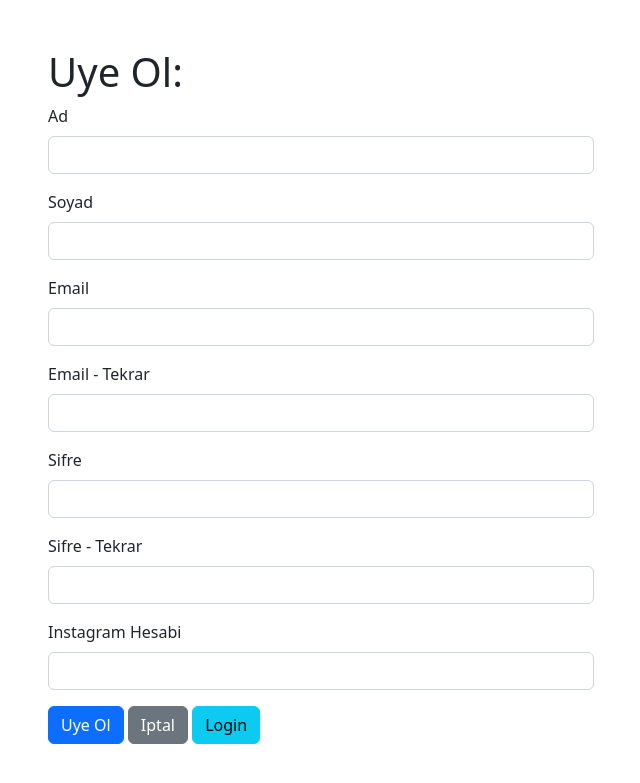
After one commit to hakanyalcinkaya/Uctan-Uca-Projelerle-Sifirdan-Full-Stack-Python-ve-Django-Egitimi, a Django app: page /user/register/ in a window 1280 px wide. The commit adds this page. Shown: the top 783 px of the page, without its empty margins (319-959 px from the left). Run offline with Django 4.2, Linux system fonts and the light colour scheme; some libraries are stand-ins or nearby versions.

Commit message:
Django: Proje4: Uye-Ol-Register-Sayfasinin-Olusturulmasi

```diff
--- a/020-Django---proje4_medium_clone/config/settings.py
+++ b/020-Django---proje4_medium_clone/config/settings.py
@@ -141,8 +141,8 @@ DEFAULT_AUTO_FIELD = 'django.db.models.BigAutoField'
 
 
 # YAPILACAKLAR:::
-# TODO: Login
-# TODO: Logout
+# DONE: Login
+# DONE: Logout
 # TODO: Sign Up *Avatar? Instagram? user_slug? / one_to_one / profile
 # TODO: Reset Password
 # TODO: User Avatar, Instagram Account, user_slug(first_name, last_name)
--- /dev/null
+++ b/020-Django---proje4_medium_clone/user_profile/templates/user_profile/register.html
@@ -0,0 +1,53 @@
+{% extends 'core/base_without_navbar.html' %}
+
+{% block content %}
+
+<div class="container mt-5">
+    <div class="row">
+        <div class="col-sm-6 offset-sm-3">
+            <h1>Uye Ol:</h1>
+            <form method="post">
+                {% csrf_token %}
+                <!-- formda method belirtmeyi unutma! eger aramada gozukmeyecekse method POST olmali.. -->
+                <!-- her input bilgisinin name bilgisi olmasi gerekir!.. -->
+                <!-- csrf token bilgisi olmali.. -->
+
+                <div class="mb-3">
+                    <label for="first_name" class="form-label">Ad</label>
+                    <input type="text" class="form-control" id="first_name" name="first_name">
+                </div>
+
+                <div class="mb-3">
+                    <label for="last_name" class="form-label">Soyad</label>
+                    <input type="email" class="form-control" id="last_name" name="last_name">
+                </div>
+
+                <div class="mb-3">
+                    <label for="email" class="form-label">Email</label>
+                    <input type="email" class="form-control" id="email" aria-describedby="emailHelp" name="email">
+                </div>
+                <div class="mb-3">
+                    <label for="email-confirm" class="form-label">Email - Tekrar</label>
+                    <input type="email" class="form-control" id="email-confirm" aria-describedby="emailHelp" name="email-confirm">
+                </div>
+                <div class="mb-3">
+                    <label for="password" class="form-label">Sifre</label>
+                    <input type="password" class="form-control" id="password" name="password">
+                </div>
+                <div class="mb-3">
+                    <label for="password-confirm" class="form-label">Sifre - Tekrar</label>
+                    <input type="password" class="form-control" id="password-confirm" name="password-confirm">
+                </div>
+
+                <div class="mb-3">
+                    <label for="instagram" class="form-label">Instagram Hesabi</label>
+                    <input type="text" class="form-control" id="instagram" name="instagram">
+                </div>
+                <button type="submit" class="btn btn-primary">Uye Ol</button>
+                <a href="{% url 'home_view' %}" class="btn btn-secondary">Iptal</a>
+                <a href="{% url 'user_profile:login_view' %}" class="btn btn-info">Login</a>
+            </form>
+        </div>
+    </div>
+</div>
+{% endblock content %}
--- a/020-Django---proje4_medium_clone/user_profile/urls.py
+++ b/020-Django---proje4_medium_clone/user_profile/urls.py
@@ -1,9 +1,10 @@
 from django.urls import path
-from .views import login_view, logout_view
+from .views import login_view, logout_view, register_view
 
 app_name = 'user_profile'
 
 urlpatterns = [
     path('login/', login_view, name='login_view'),
+    path('register/', register_view, name='register_view'),
     path('logout/', logout_view, name='logout_view'),
 ]
--- a/020-Django---proje4_medium_clone/user_profile/views.py
+++ b/020-Django---proje4_medium_clone/user_profile/views.py
@@ -29,3 +29,10 @@ def logout_view(request):
     messages.info(request, f'{request.user.username } Oturumun Kapatildi')
     logout(request)
     return redirect('home_view')
+
+
+def register_view(request):
+    context = dict()
+    if request.method == "POST":
+        print(request.POST)
+    return render(request, 'user_profile/register.html', context)
```
Also changed, not shown: 020-Django---proje4_medium_clone/templates/core/navbar.html (+15 -2 lines).
